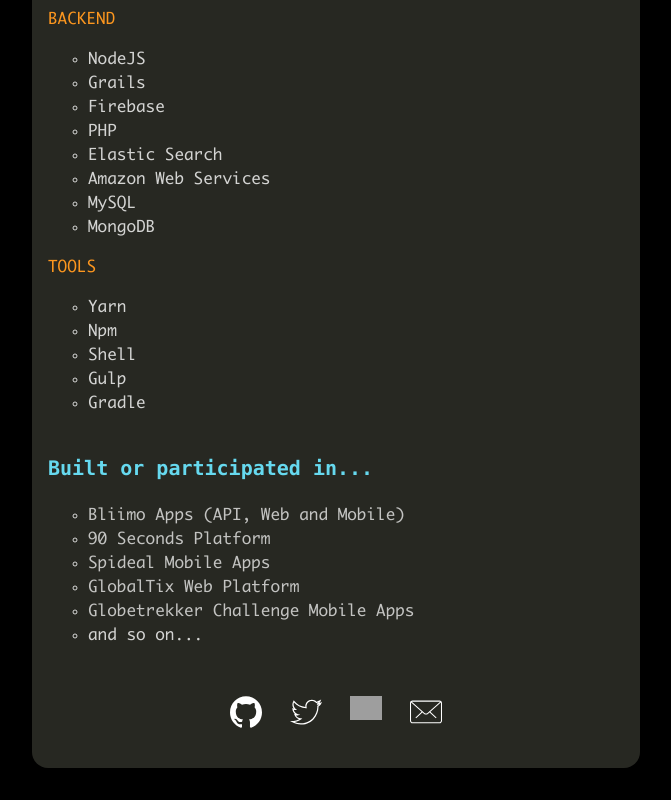
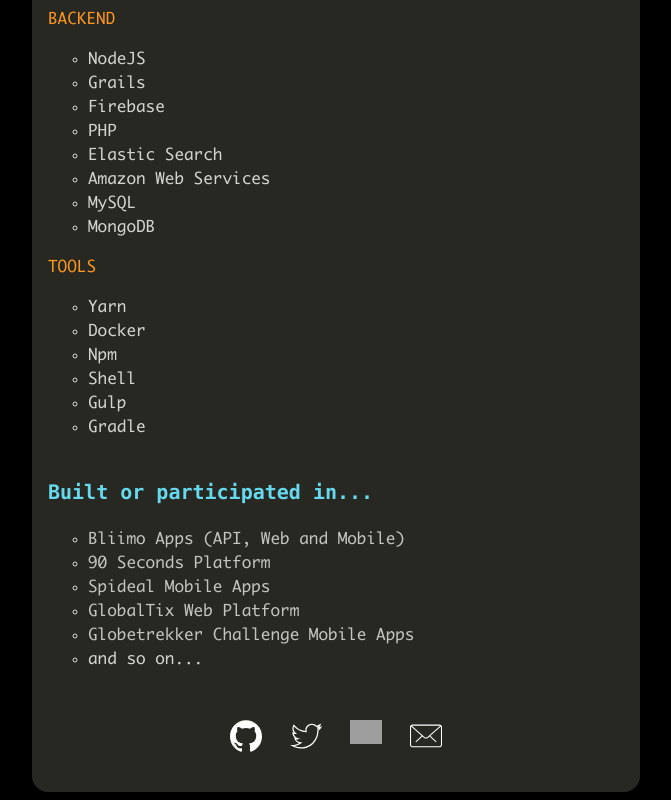
Before and after one commit to albertarvesu/albertarvesu.github.io, a React app: page / in a window 1280 px wide. Shown: the part 596-1396 px from the top of the page, without its empty margins (304-975 px from the left). Before the commit the page ends 1372 px from the top, so only its background shows below. Built offline with nearby package versions, Linux system fonts and the light colour scheme; grey boxes are pictures that could not be loaded.

Commit message:
added docker

```diff
--- a/src/App.js
+++ b/src/App.js
@@ -54,6 +54,7 @@
 
       <ul className="listContainer">
         <li>Yarn</li>
+        <li>Docker</li>
         <li>Npm</li>
         <li>Shell</li>
         <li>Gulp</li>
```
Also changed, not shown: 1 other file (tests, documents, lock files or other folders).
